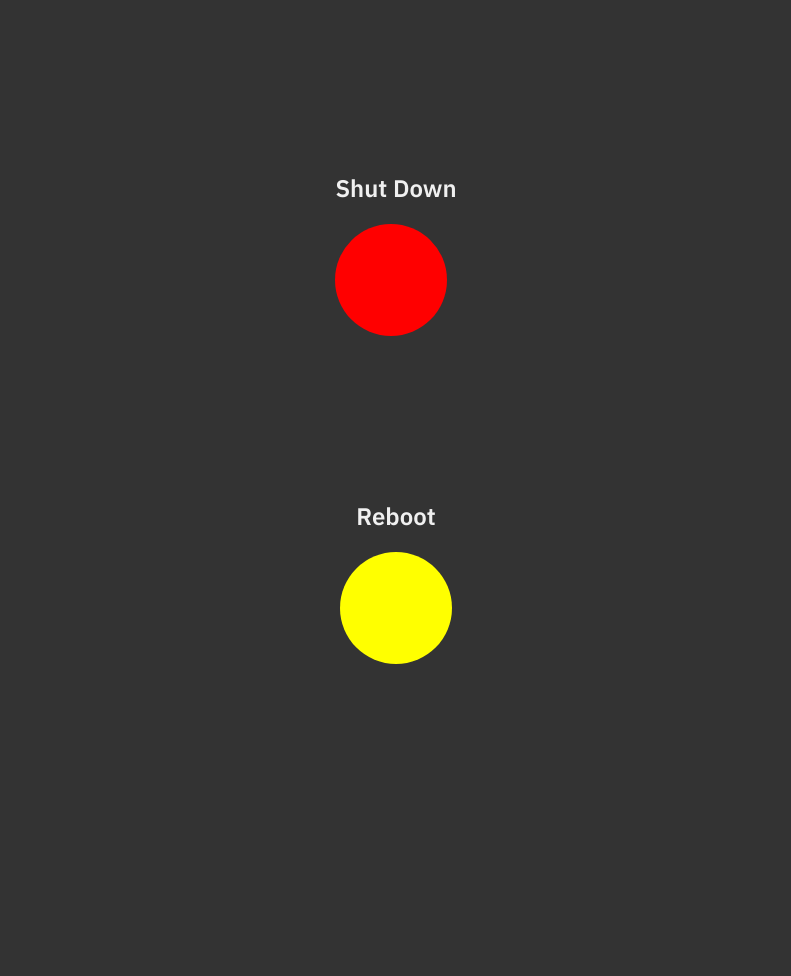
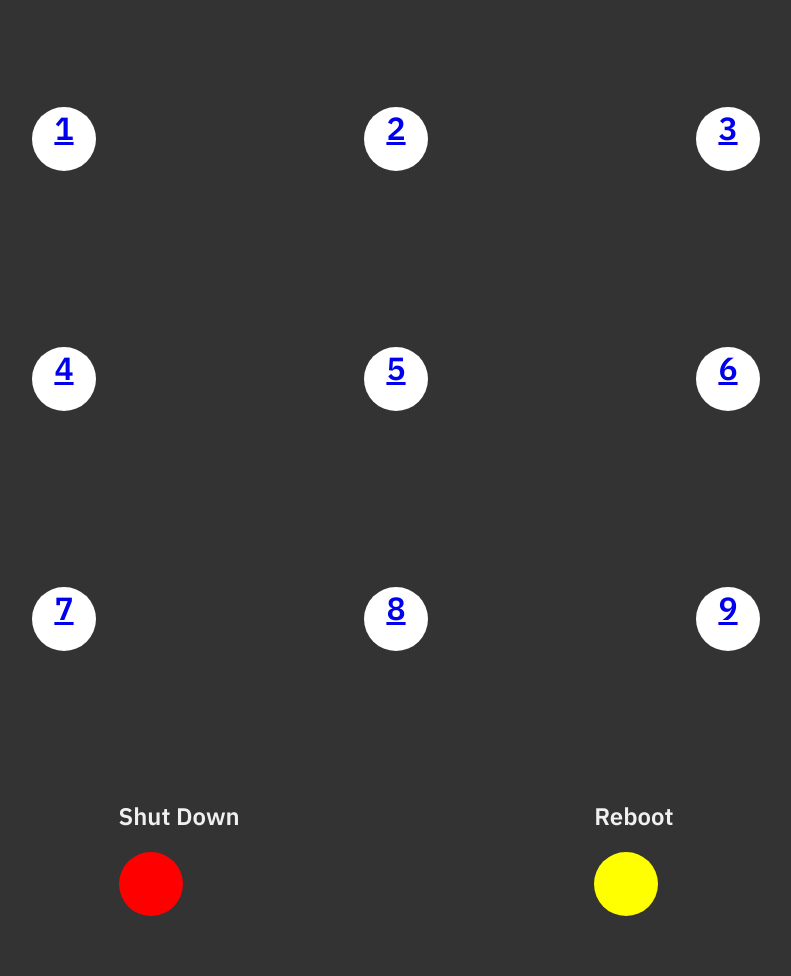
Before and after one commit to F2b59/RasPiTV, a Flask app: page / in a window 1280 px wide. Shown: the whole page, without its empty margins (244-1035 px from the left). Before the commit the page ends 664 px from the top, so only its background shows below. Run offline with Flask 2, Linux system fonts and the light colour scheme.

Commit message:
Add new channels
+ links to other htmls to enable a basic form of redirection to the main menu

```diff
--- a/templates/index.html
+++ b/templates/index.html
@@ -1,4 +1,5 @@
 <!DOCTYPE html>
+
    <head>
         <meta name="viewport" content="width=device-width, initial-scale=1">
         <link href="https://fonts.googleapis.com/css2?family=IBM+Plex+Sans:wght@300;400;600&display=swap" rel="stylesheet">
@@ -14,8 +15,8 @@
                 display: flex;
                 justify-content: space-evenly;
                 align-items: center;
-                flex-direction: column;
-                height: 100vh;
+                flex-direction: row;
+                height: 30vh;
         }
         .container__button {
                 display: flex;
@@ -25,8 +26,8 @@
         }
         .button {
                 display: block;
-                width: 7em;
-                height: 7em;
+                width: 4em;
+                height: 4em;
                 border-radius: 50%;
         }
         .button--red {
@@ -35,19 +36,64 @@
         .button--yellow {
                 background-color: yellow;
         }
+        .button--white {
+	        background-color: white;
+	}
         </style>
    </head>
+
+
    <body>
+
+
+	<div class="container">
+	        <div class="container_button">
+                        <a href="/01.html" class="button button--white"><center><h1>1</h1></center></a>
+		</div>
+	        <div class="container_button">
+                        <a href="/02.html" class="button button--white"><center><h1>2</h1></center></a>
+		</div>
+	        <div class="container_button">
+                        <a href="/03.html" class="button button--white"><center><h1>3</h1></center></a>
+		</div>
+        </div>
+
+	<div class="container">
+	        <div class="container_button">
+                        <a href="/04.html" class="button button--white"><center><h1>4</h1></center></a>
+		</div>
+	        <div class="container_button">
+                        <a href="/05.html" class="button button--white"><center><h1>5</h1></center></a>
+		</div>
+	        <div class="container_button">
+                        <a href="/06.html" class="button button--white"><center><h1>6</h1></center></a>
+		</div>
+        </div>
+
+	<div class="container">
+	        <div class="container_button">
+                        <a href="/07.html" class="button button--white"><center><h1>7</h1></center></a>
+		</div>
+	        <div class="container_button">
+                        <a href="/08.html" class="button button--white"><center><h1>8</h1></center></a>
+		</div>
+	        <div class="container_button">
+                        <a href="/09.html" class="button button--white"><center><h1>9</h1></center></a>
+		</div>
+        </div>
+
         <div class="container">
                 {{success}}
                 <div class="container__button">
                         <h2>Shut Down</h2>
-                        <a href="/shutdown" class="button button--red"></a>
+                        <a href="/shutdown.html" class="button button--red"></a>
                 </div>
                 <div class="container__button">
                         <h2>Reboot</h2>
-                        <a href="/reboot" class="button button--yellow"></a>
+                        <a href="/reboot.html" class="button button--yellow"></a>
                 </div>
         </div>
+
+
    </body>
 </html>
```
